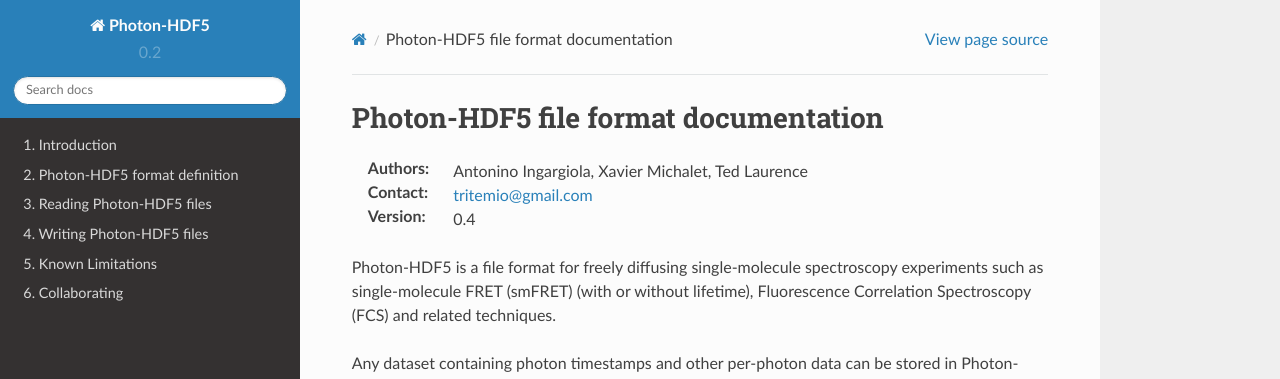
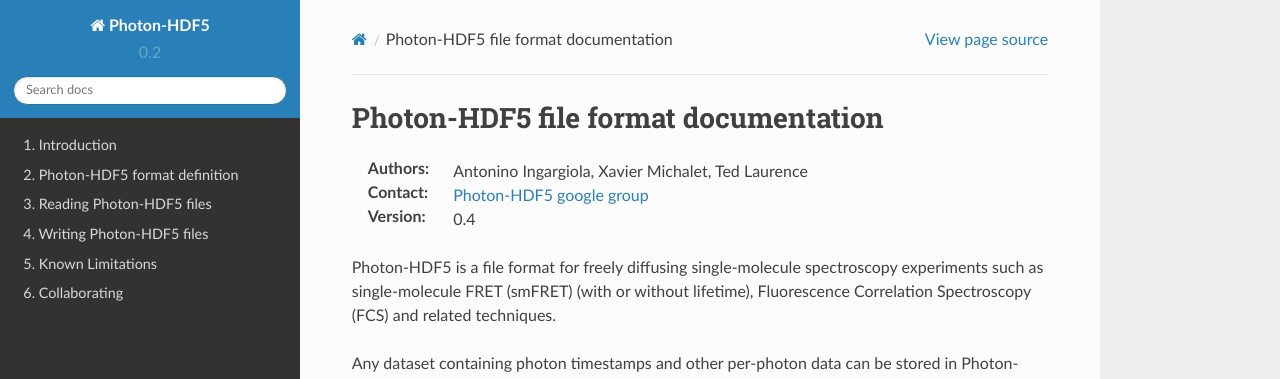
Before and after one commit to Photon-HDF5/photon-hdf5, a Sphinx documentation site: the page built from docs/index.rst, in a window 1280 px wide and 900 px high. Shown: the top 379 px of the window. Built offline with Sphinx 7.4.7 and the Read the Docs theme 2.0.0, drawn with Linux system fonts in a browser that asks for light colours.

Commit message:
Use mailing list as contact address

```diff
--- a/docs/index.rst
+++ b/docs/index.rst
@@ -7,7 +7,7 @@ Photon-HDF5 file format documentation
 ======================================
 
 :Authors: Antonino Ingargiola, Xavier Michalet, Ted Laurence
-:Contact: tritemio@gmail.com
+:Contact: `Photon-HDF5 google group <https://groups.google.com/forum/#!forum/photon-hdf5>`_
 :Version: 0.4
 
 
```
